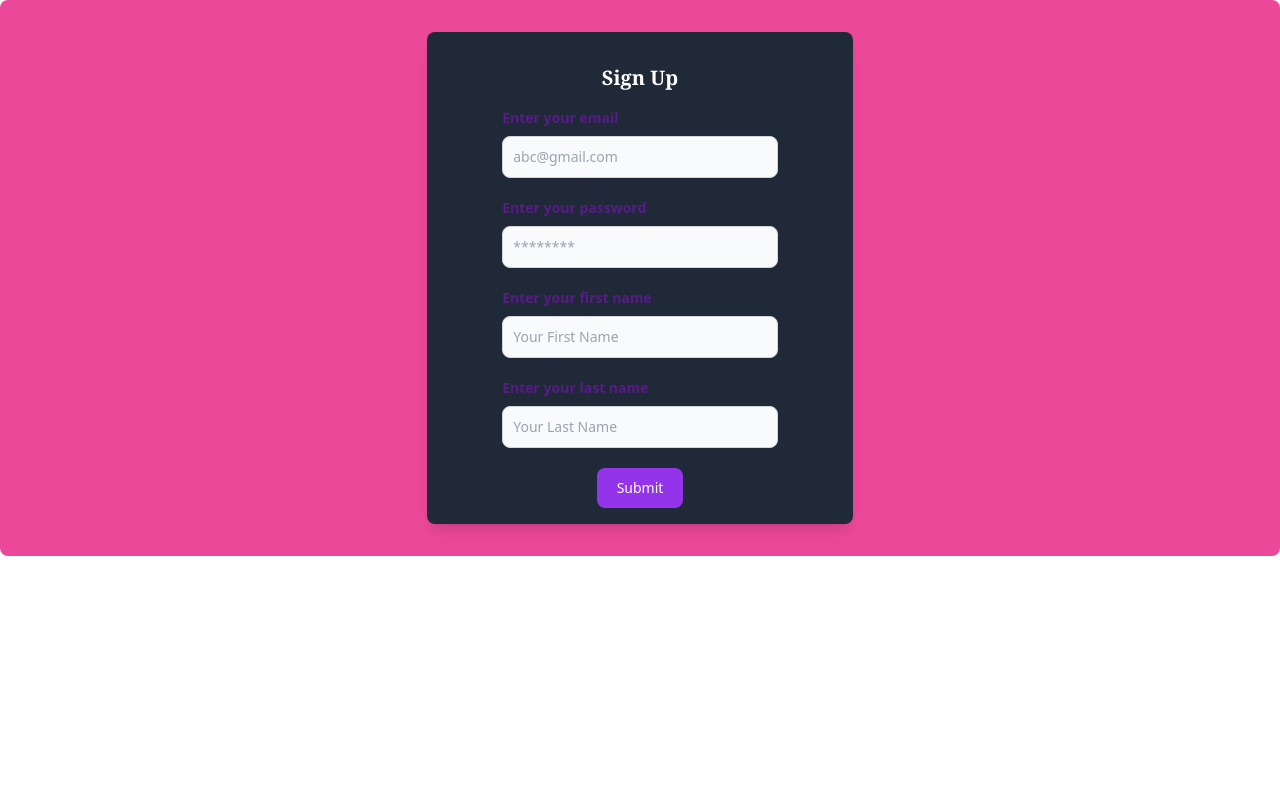
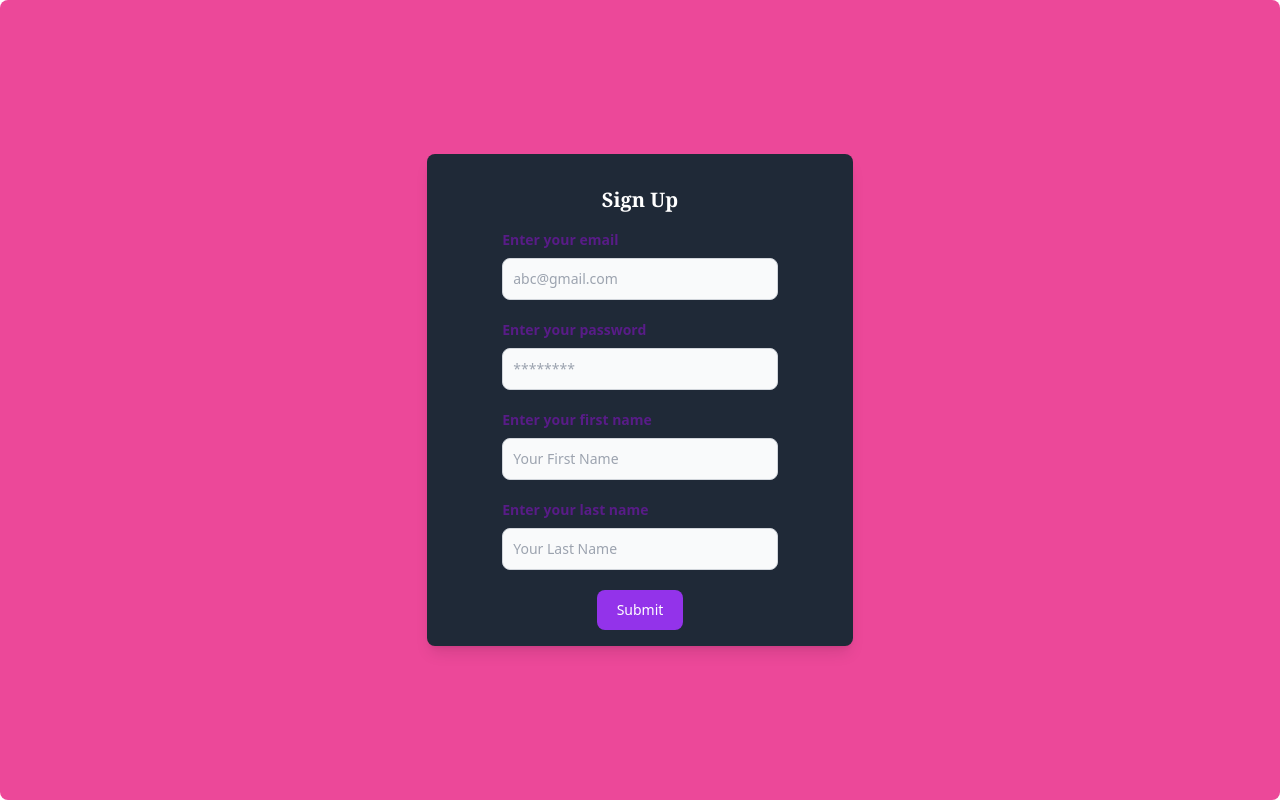
Before and after one commit to RiyaRaj28/Stree, a React (Vite) app in the folder client/: page /register in a window 1280 px wide. Built offline with nearby package versions, Linux system fonts and the light colour scheme.

Commit message:
bg issue resolved

```diff
--- a/client/src/pages/Signup.jsx
+++ b/client/src/pages/Signup.jsx
@@ -5,7 +5,7 @@ import FormSubmit from "../components/auth/FormSubmit";
 
 function Signup() {
     return (
-        <div className="flex w-full justify-center items-center min-h-screenbg-gray-800 p-8 rounded-lg bg-pink-500">
+        <div className="flex w-full justify-center items-center min-h-screen bg-gray-800 p-8 rounded-lg bg-pink-500">
             <form className="w-[35%] rounded-lg shadow-lg p-4 bg-gray-800 flex flex-col items-center">
                 <FormHeading heading={"Sign Up"} />
                 <AuthInput labelText={"Enter your email"} placeholderText={"abc@gmail.com"} inputType={"email"} inputFor={"email"} />
```
